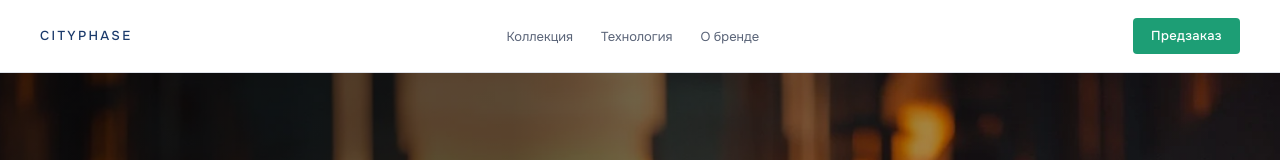
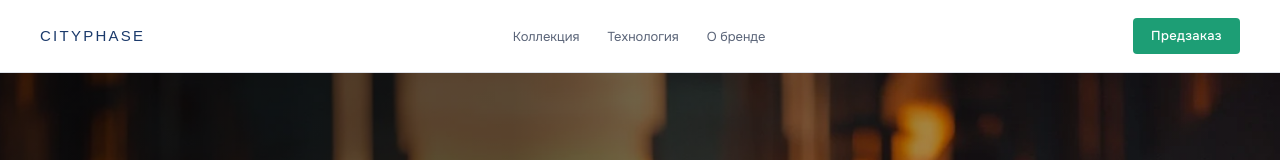
Before and after one commit to 1975pnv-lab/Cityphase, a Next.js app: page / in a window 1280 px wide. Shown: the top 160 px of the page. Built offline with nearby package versions, Linux system fonts and the light colour scheme.

Commit message:
fix: логотип CITYPHASE Raleway 500 15px везде

```diff
--- a/app/page.js
+++ b/app/page.js
@@ -33,7 +33,7 @@ export default function Home() {
         display: 'flex', justifyContent: 'space-between', alignItems: 'center',
         padding: '18px 40px', borderBottom: '0.5px solid #DDE1E9', background: '#fff'
       }}>
-        <span style={{ fontSize: 13, fontWeight: 500, letterSpacing: '0.18em', color: '#1B3A6B' }}>
+        <span style={{ fontFamily: "'Raleway', sans-serif", fontSize: 15, fontWeight: 500, letterSpacing: '0.15em', color: '#1B3A6B' }}>
           CITYPHASE
         </span>
         <ul className="nav-links">
```
